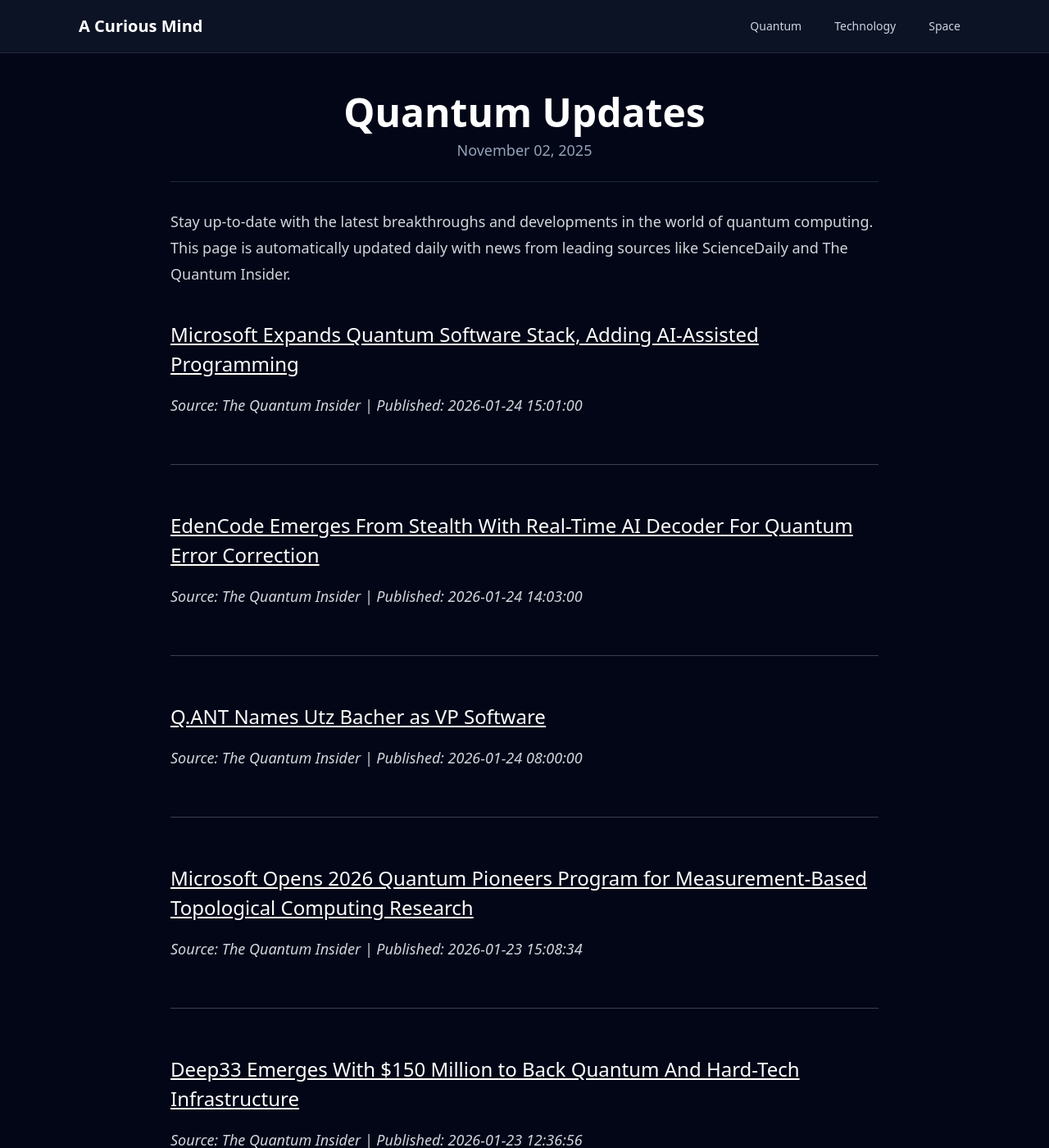
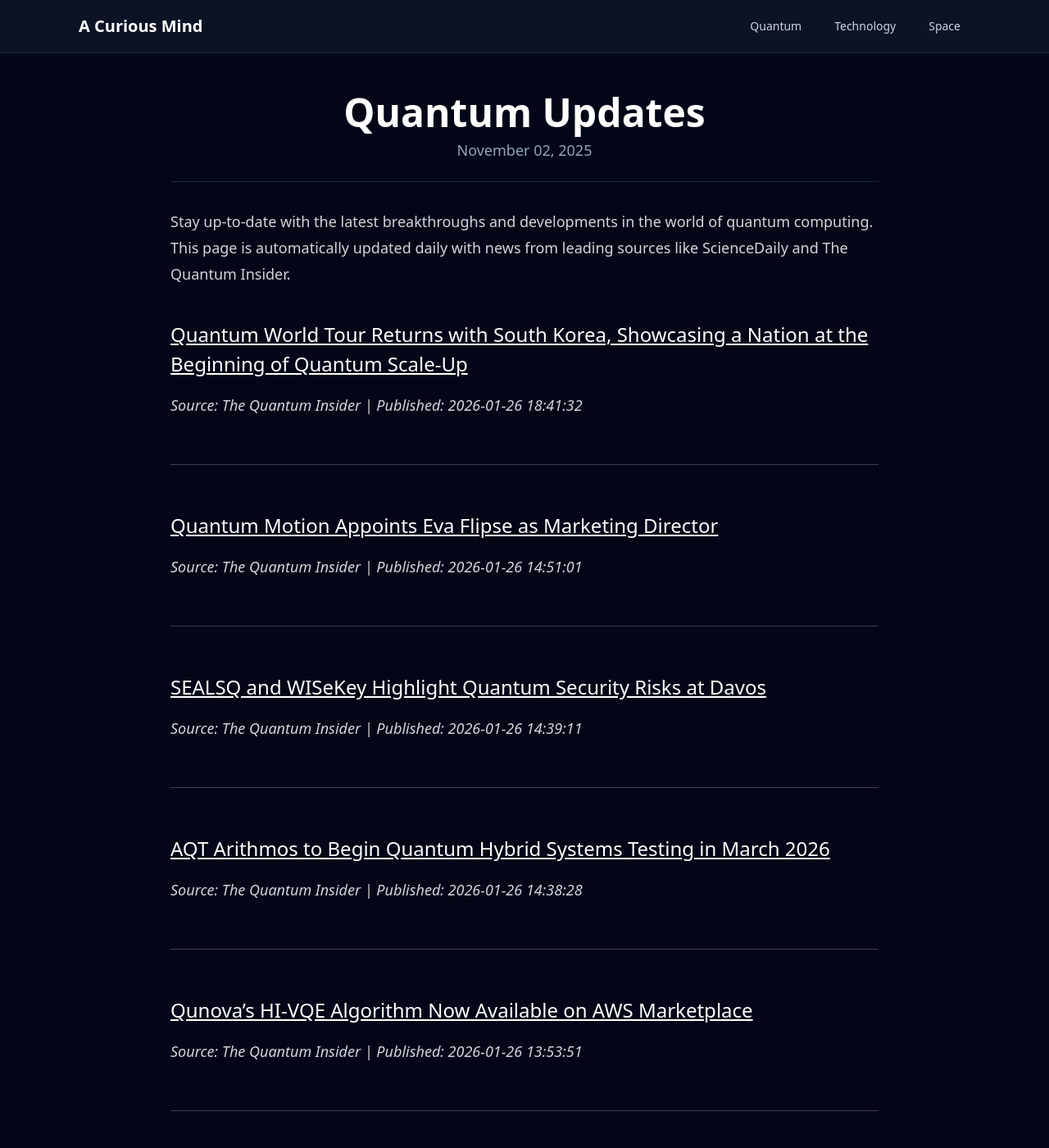
Before and after one commit to onehl7/onehl7.github.io, a Jekyll site: the page built from _posts/2025-11-02-quantum-updates.md, in a window 1280 px wide and 1400 px high. Shown: the whole window at 82% size. Built offline with Jekyll 4.4.1, drawn with Linux system fonts in a browser that asks for light colours; nearby versions of some CDN libraries; some of the changed text lies outside the part shown.

Commit message:
Update quantum news data

```diff
--- a/_data/quantum_news.json
+++ b/_data/quantum_news.json
@@ -1,33 +1,39 @@
 [
   {
     "source": "The Quantum Insider",
-    "title": "Microsoft Expands Quantum Software Stack, Adding AI-Assisted Programming",
-    "link": "https://thequantuminsider.com/2026/01/24/microsoft-expands-quantum-software-stack-adding-ai-assisted-programming/",
-    "published": "2026-01-24 15:01:00"
+    "title": "Quantum World Tour Returns with South Korea, Showcasing a Nation at the Beginning of Quantum Scale-Up",
+    "link": "https://thequantuminsider.com/2026/01/26/quantum-world-tour-returns-with-south-korea-showcasing-a-nation-at-the-beginning-of-quantum-scale-up/",
+    "published": "2026-01-26 18:41:32"
   },
   {
     "source": "The Quantum Insider",
-    "title": "EdenCode Emerges From Stealth With Real-Time AI Decoder For Quantum Error Correction",
-    "link": "https://thequantuminsider.com/2026/01/24/edencode-emerges-from-stealth-with-real-time-ai-decoder-for-quantum-error-correction/",
-    "published": "2026-01-24 14:03:00"
+    "title": "Quantum Motion Appoints Eva Flipse as Marketing Director",
+    "link": "https://thequantuminsider.com/2026/01/26/quantum-motion-appoints-eva-flipse-director-of-marketing/",
+    "published": "2026-01-26 14:51:01"
   },
   {
     "source": "The Quantum Insider",
-    "title": "Q.ANT Names Utz Bacher as VP Software",
-    "link": "https://thequantuminsider.com/2026/01/24/q-ant-names-utz-bacher-as-vp-software/",
-    "published": "2026-01-24 08:00:00"
+    "title": "SEALSQ and WISeKey Highlight Quantum Security Risks at Davos",
+    "link": "https://thequantuminsider.com/2026/01/26/sealsq-wisekey-quantum-security-davos/",
+    "published": "2026-01-26 14:39:11"
   },
   {
     "source": "The Quantum Insider",
-    "title": "Microsoft Opens 2026 Quantum Pioneers Program for Measurement-Based Topological Computing Research",
-    "link": "https://thequantuminsider.com/2026/01/23/microsoft-2026-quantum-pioneers-program-measurement-based-computing/",
-    "published": "2026-01-23 15:08:34"
+    "title": "AQT Arithmos to Begin Quantum Hybrid Systems Testing in March 2026",
+    "link": "https://thequantuminsider.com/2026/01/26/aqt-arithmos-quantum-technologies-testing-program-march-2026/",
+    "published": "2026-01-26 14:38:28"
   },
   {
     "source": "The Quantum Insider",
-    "title": "Deep33 Emerges With $150 Million to Back Quantum And Hard-Tech Infrastructure",
-    "link": "https://thequantuminsider.com/2026/01/23/deep33-emerges-with-150-million-to-back-quantum-and-hard-tech-infrastructure/",
-    "published": "2026-01-23 12:36:56"
+    "title": "Qunova\u2019s HI-VQE Algorithm Now Available on AWS Marketplace",
+    "link": "https://thequantuminsider.com/2026/01/26/qunovas-hi-vqe-algorithm-now-available-on-aws-marketplace/",
+    "published": "2026-01-26 13:53:51"
+  },
+  {
+    "source": "ScienceDaily (Quantum Computing)",
+    "title": "Distant entangled atoms acting as one sensor deliver stunning precision",
+    "link": "https://www.sciencedaily.com/releases/2026/01/260126075842.htm",
+    "published": "2026-01-26 13:26:09"
   },
   {
     "source": "ScienceDaily (Quantum Computing)",
@@ -52,11 +58,5 @@
     "title": "Electrons stop acting like particles\u2014and physics still works",
     "link": "https://www.sciencedaily.com/releases/2026/01/260115022758.htm",
     "published": "2026-01-15 13:36:20"
-  },
-  {
-    "source": "ScienceDaily (Quantum Computing)",
-    "title": "A new crystal makes magnetism twist in surprising ways",
-    "link": "https://www.sciencedaily.com/releases/2026/01/260112001039.htm",
-    "published": "2026-01-12 13:28:51"
   }
 ]
```
